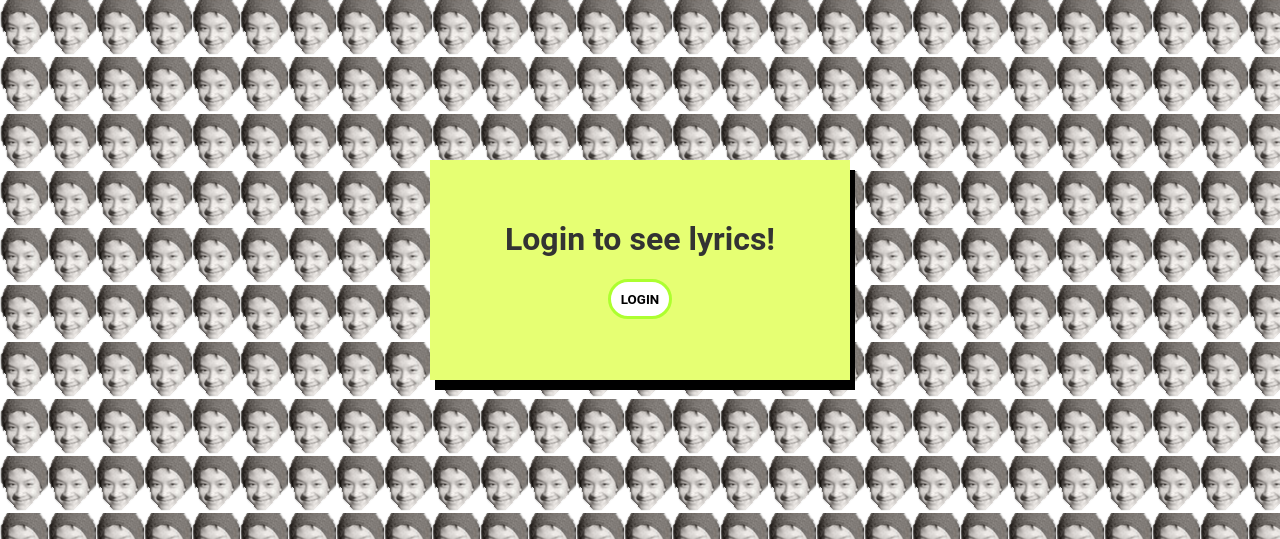
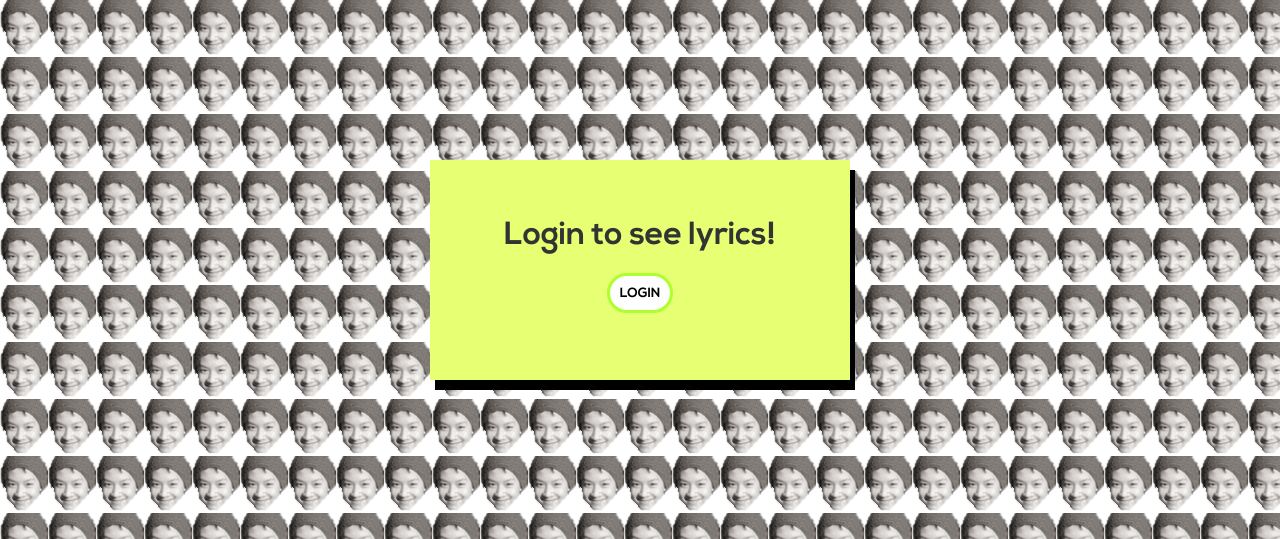
Before and after one commit to Andrewang492/geniusspotify, a Node server app: page / in a window 1280 px wide. Shown: the top 539 px of the page. Run offline with Node 20, Linux system fonts and the light colour scheme.

Commit message:
added font

```diff
--- a/public/css/lyrics.css
+++ b/public/css/lyrics.css
@@ -11,17 +11,16 @@ p {
 
 .rg_embed {
   margin-left: 25vw;
-  background-image: linear-gradient(#f2ffba, #f2ffba, #929292);
+  background-image: linear-gradient(#f2ffba, #f2ffba, white);
   background-repeat: repeat;
   width: 500px;
-  height: 100vh;
+  height: fit-content;
   box-shadow: 10px 10px;
 }
 
 #panel {
   position: fixed;
   width: 20vw;
-  height: 100%;
   display: flex;
   flex-direction: column;
   justify-content: space-between;
--- a/public/css/style.css
+++ b/public/css/style.css
@@ -1,5 +1,11 @@
+@font-face {
+  font-family: "myNexa"; /*a name to be used later*/
+  src: url("/fonts/NEXA LIGHT.TTF"); /*URL to font*/
+  src: url("/fonts/NEXA BOLD.TTF"); /*URL to font*/
+}
+
 * {
-  font-family: Roboto;
+  font-family: "myNexa";
 }
 
 body {
```
Also changed, not shown: public/fonts/NEXA BOLD.TTF (added), public/fonts/NEXA LIGHT.TTF (added).
